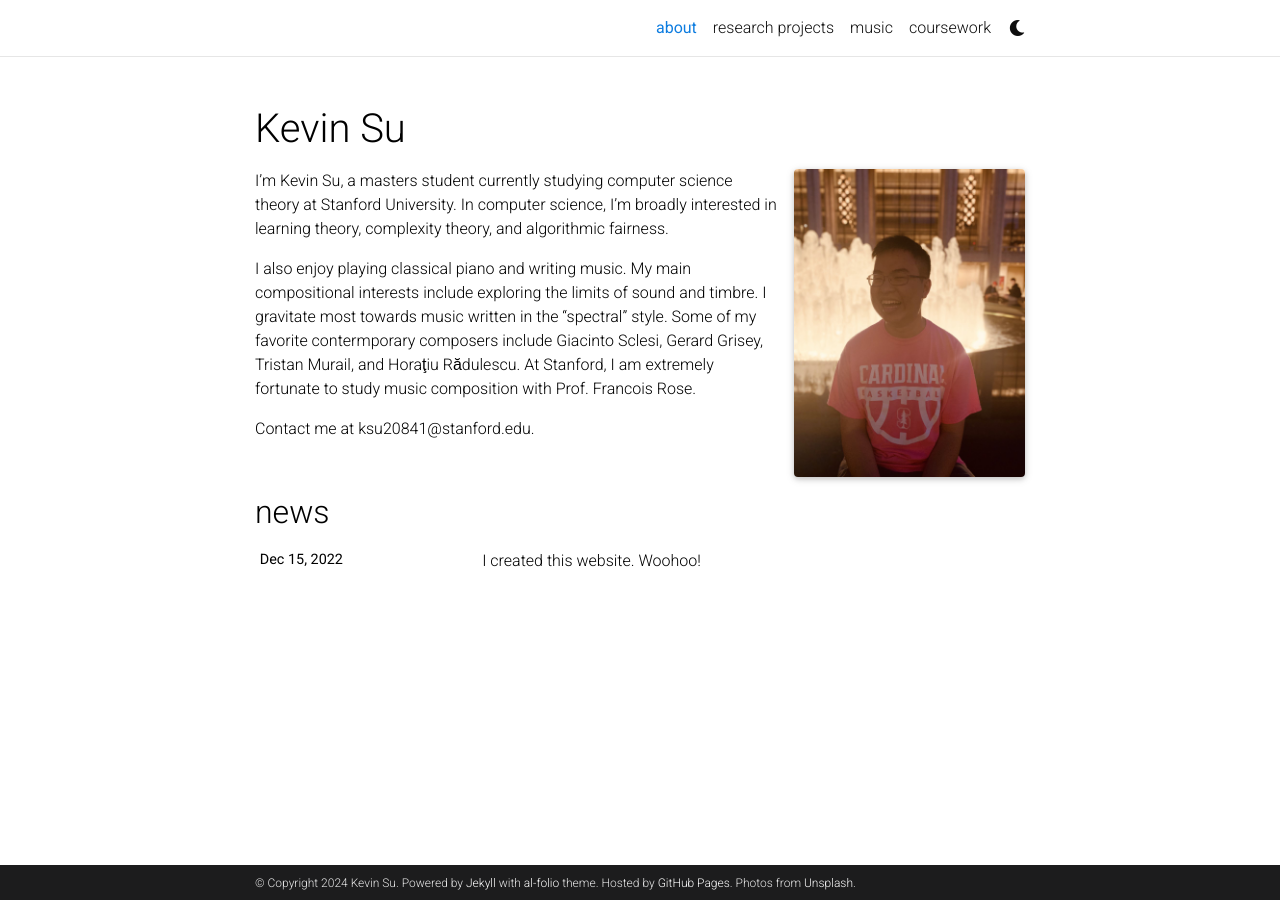
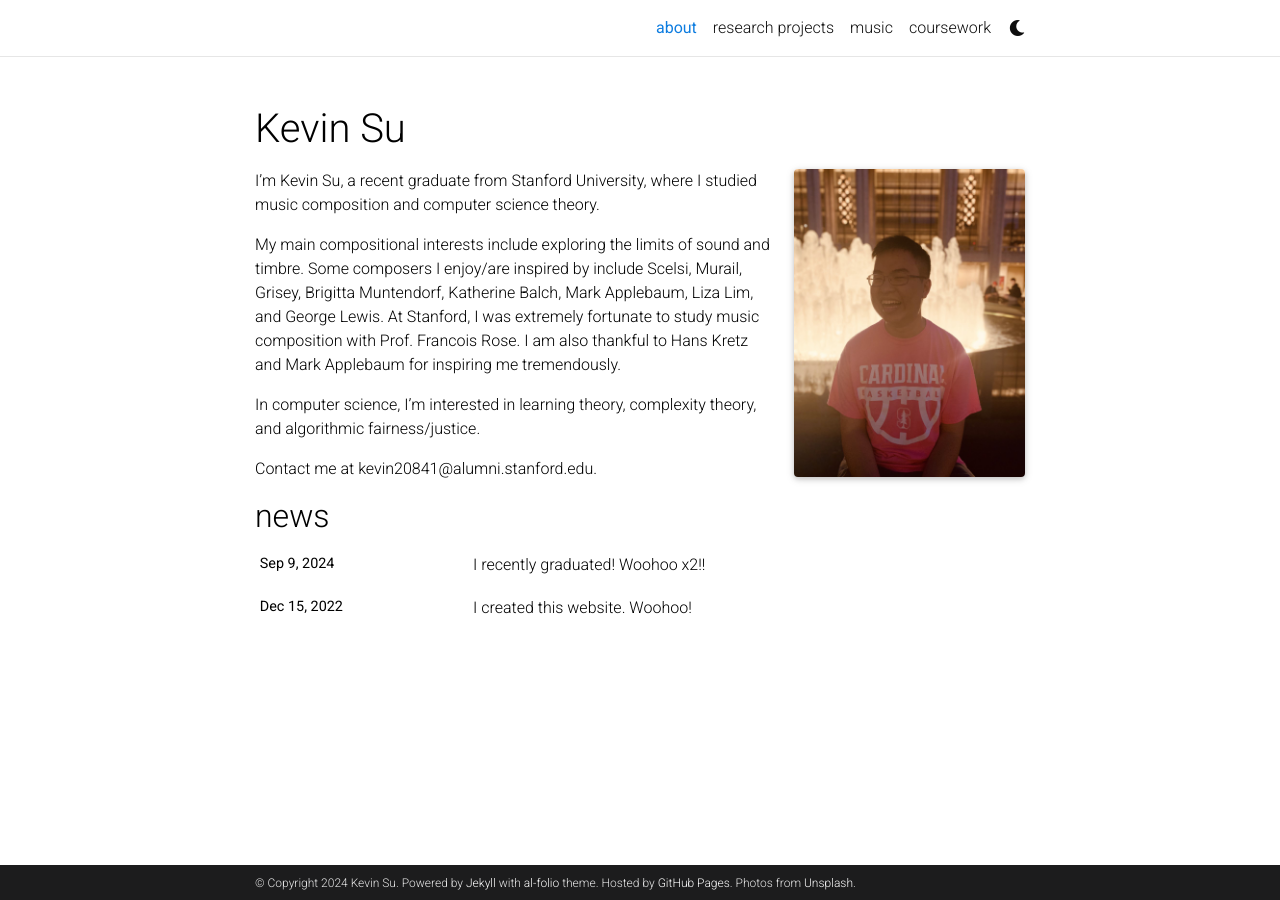
Before and after one commit to kevin20841/kevin20841.github.io, a Jekyll site: the page built from _pages/about.md, in a window 1280 px wide. Built offline with Jekyll 4.4.1, drawn with Linux system fonts in a browser that asks for light colours; full-size pictures stand in for the smaller copies a plugin makes; comment, search, counter and statistics services are not loaded; a style sheet for code colours, icons or effects is not loaded.

Commit message:
Updated about page and changed order of pages

```diff
--- a/_pages/about.md
+++ b/_pages/about.md
@@ -9,15 +9,15 @@ profile:
   image: prof_pic.jpg
   image_circular: false # crops the image to make it circular
 
-
-news: true  # includes a list of news items
+news: true # includes a list of news items
 selected_papers: false # includes a list of papers marked as "selected={true}"
-social: false  # includes social icons at the bottom of the page
+social: false # includes social icons at the bottom of the page
 ---
 
+I'm Kevin Su, a recent graduate from Stanford University, where I studied music composition and computer science theory.
 
-I'm Kevin Su, a masters student currently studying computer science theory at Stanford University. In computer science, I'm broadly interested in learning theory, complexity theory, and algorithmic fairness.
+My main compositional interests include exploring the limits of sound and timbre. Some composers I enjoy/are inspired by include Scelsi, Murail, Grisey, Brigitta Muntendorf, Katherine Balch, Mark Applebaum, Liza Lim, and George Lewis. At Stanford, I was extremely fortunate to study music composition with Prof. Francois Rose. I am also thankful to Hans Kretz and Mark Applebaum for inspiring me tremendously.
 
-I also enjoy playing classical piano and writing music. My main compositional interests include exploring the limits of sound and timbre. I gravitate most towards music written in the "spectral" style. Some of my favorite contermporary composers include Giacinto Sclesi, Gerard Grisey, Tristan Murail, and Horaţiu Rădulescu. At Stanford, I am extremely fortunate to study music composition with Prof. Francois Rose.
+In computer science, I'm interested in learning theory, complexity theory, and algorithmic fairness/justice.
 
-Contact me at ksu20841@stanford.edu.
+Contact me at kevin20841@alumni.stanford.edu.
```
Also changed, not shown: _news/announcement_2.md (added, +7 -0 lines), _pages/coursework.md (line endings or trailing spaces).
